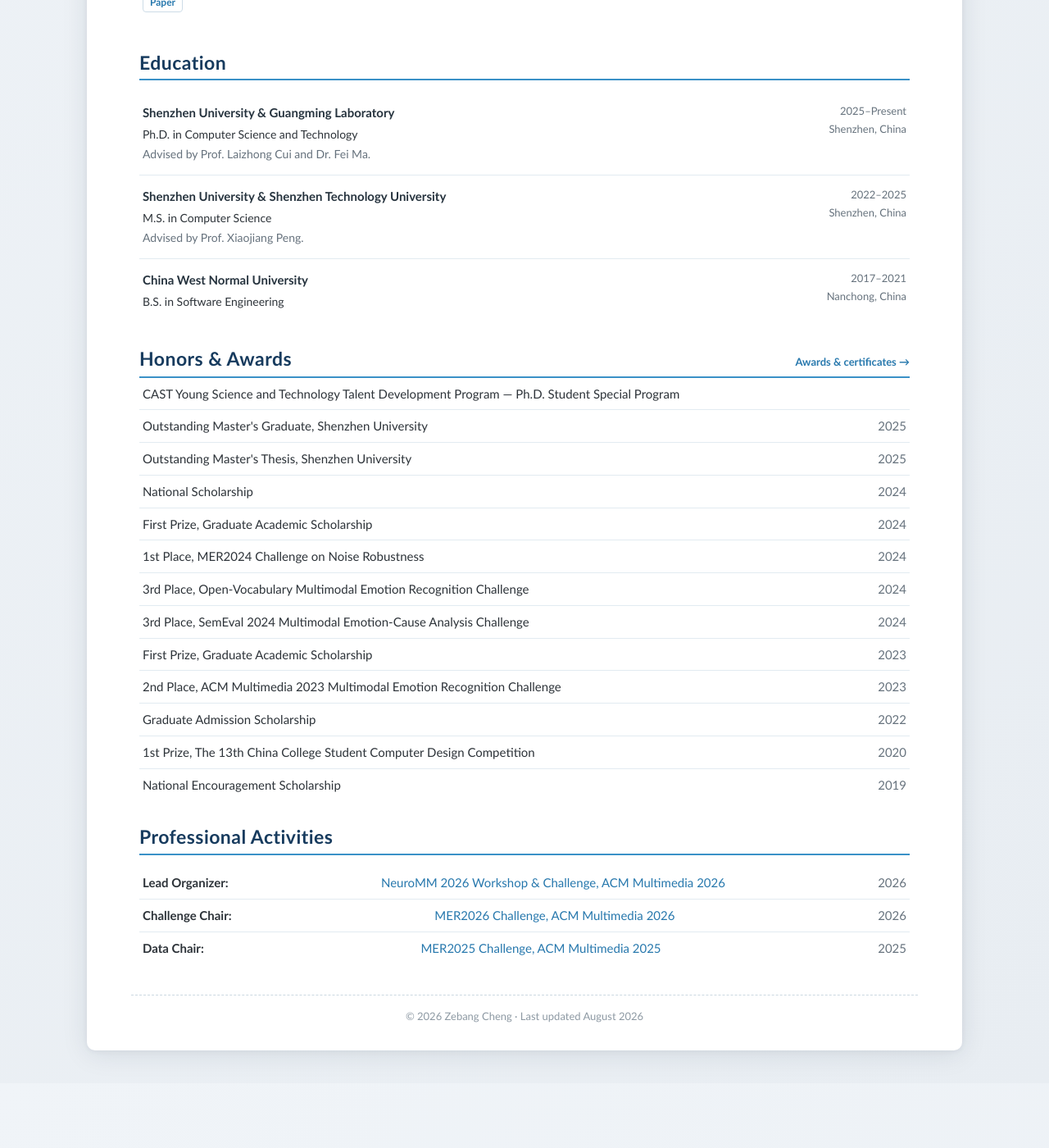
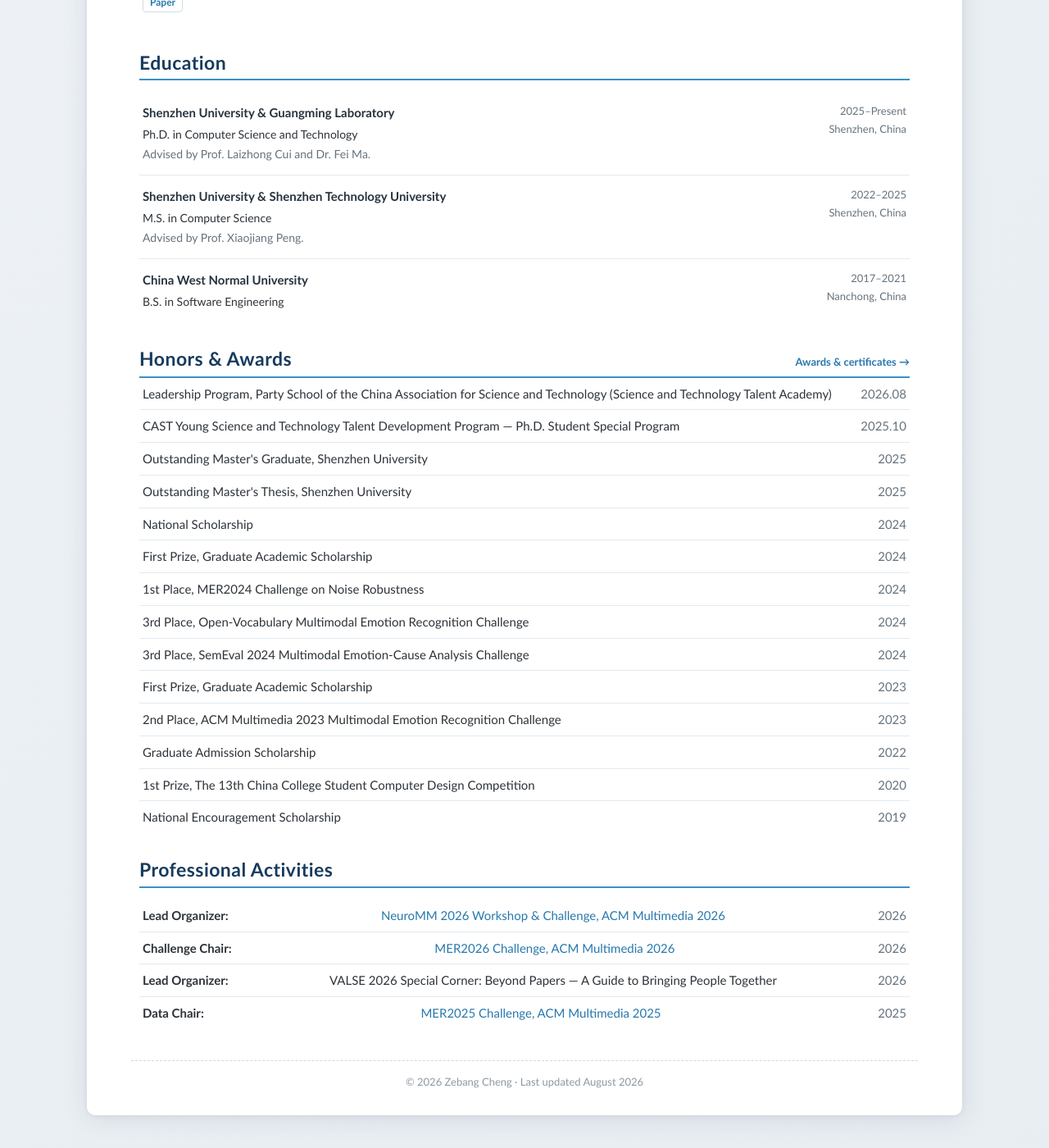
Before and after one commit to ZebangCheng/zebangcheng.github.io, a Jekyll site: the page built from index.html, in a window 1280 px wide and 1400 px high, scrolled down 1821 px. Shown: the whole window at 82% size. Built offline with Jekyll 4.4.1, drawn with Linux system fonts in a browser that asks for light colours; before the commit the page ends 3142 px from its top, so only the background shows below that.

Commit message:
Update honors and activities (#8)

```diff
--- a/_data/honors.yml
+++ b/_data/honors.yml
@@ -1,7 +1,14 @@
 ---
+- id: "cast-leadership-program-2026"
+  title: "Leadership Program, Party School of the China Association for Science and Technology (Science and Technology Talent Academy)"
+  year: "2026.08"
+  category: "talent-program"
+  featured: true
+  description: "Selected for CAST's national studies and leadership development program for young science and technology professionals."
+
 - id: "cast-phd-program"
   title: "CAST Young Science and Technology Talent Development Program — Ph.D. Student Special Program"
-  year: ""
+  year: "2025.10"
   category: "talent-program"
   featured: true
   description: "Selected for the doctoral-student track of the young science and technology talent development program."
--- a/_data/service.yml
+++ b/_data/service.yml
@@ -11,6 +11,12 @@
   link: "https://zeroqiaoba.github.io/MER-Challenge/"
   note: ""
 
+- role: "Lead Organizer"
+  organization: "VALSE 2026 Special Corner: Beyond Papers — A Guide to Bringing People Together"
+  period: "2026"
+  link: ""
+  note: ""
+
 - role: "Data Chair"
   organization: "MER2025 Challenge, ACM Multimedia 2025"
   period: "2025"
--- a/scripts/validate_content.rb
+++ b/scripts/validate_content.rb
@@ -126,7 +126,8 @@
   context = "honors.yml item #{index + 1}"
   require_keys(honor, %w[id title category featured], context)
   raise "#{context} featured must be true or false" unless [true, false].include?(honor["featured"])
-  raise "#{context} year must be an integer or blank" unless honor["year"] == "" || honor["year"].is_a?(Integer)
+  valid_year = honor["year"] == "" || honor["year"].is_a?(Integer) || honor["year"].to_s.match?(/\A\d{4}\.\d{2}\z/)
+  raise "#{context} year must be an integer, YYYY.MM, or blank" unless valid_year
 end
 
 puts "Content data is valid."
```
